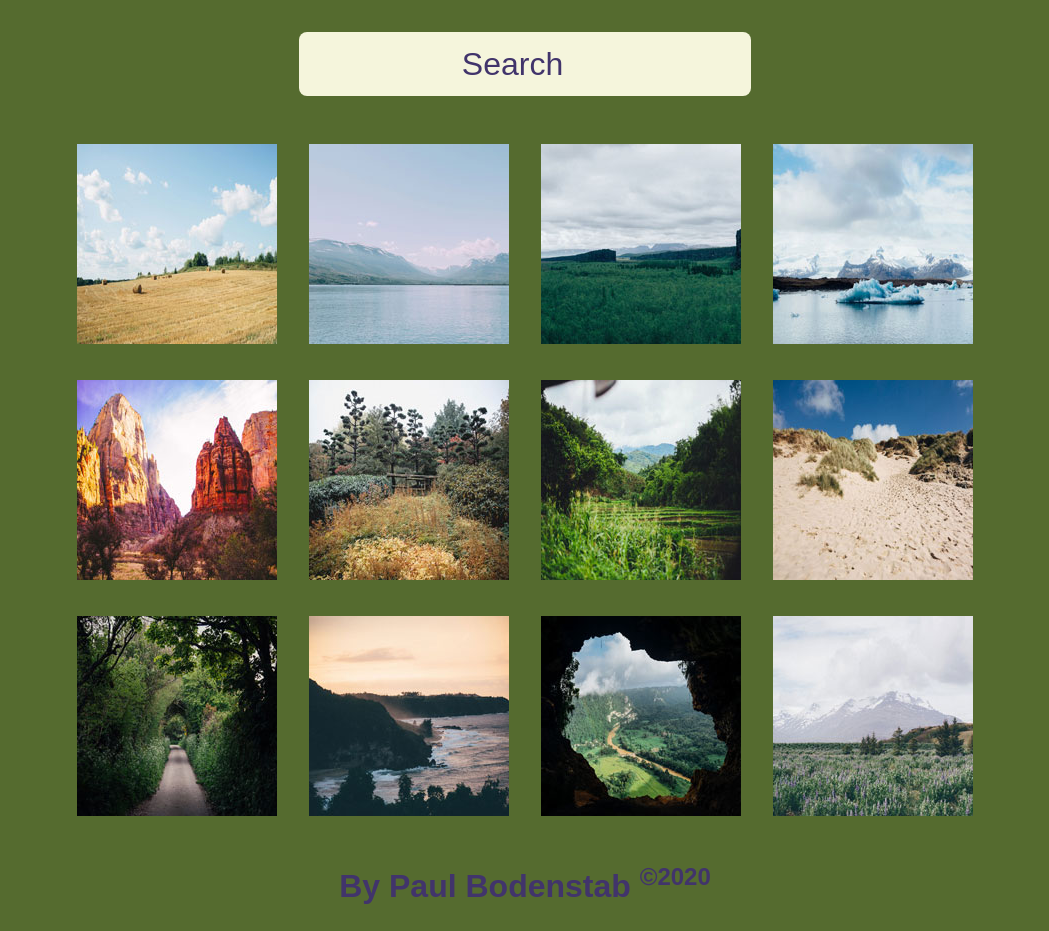
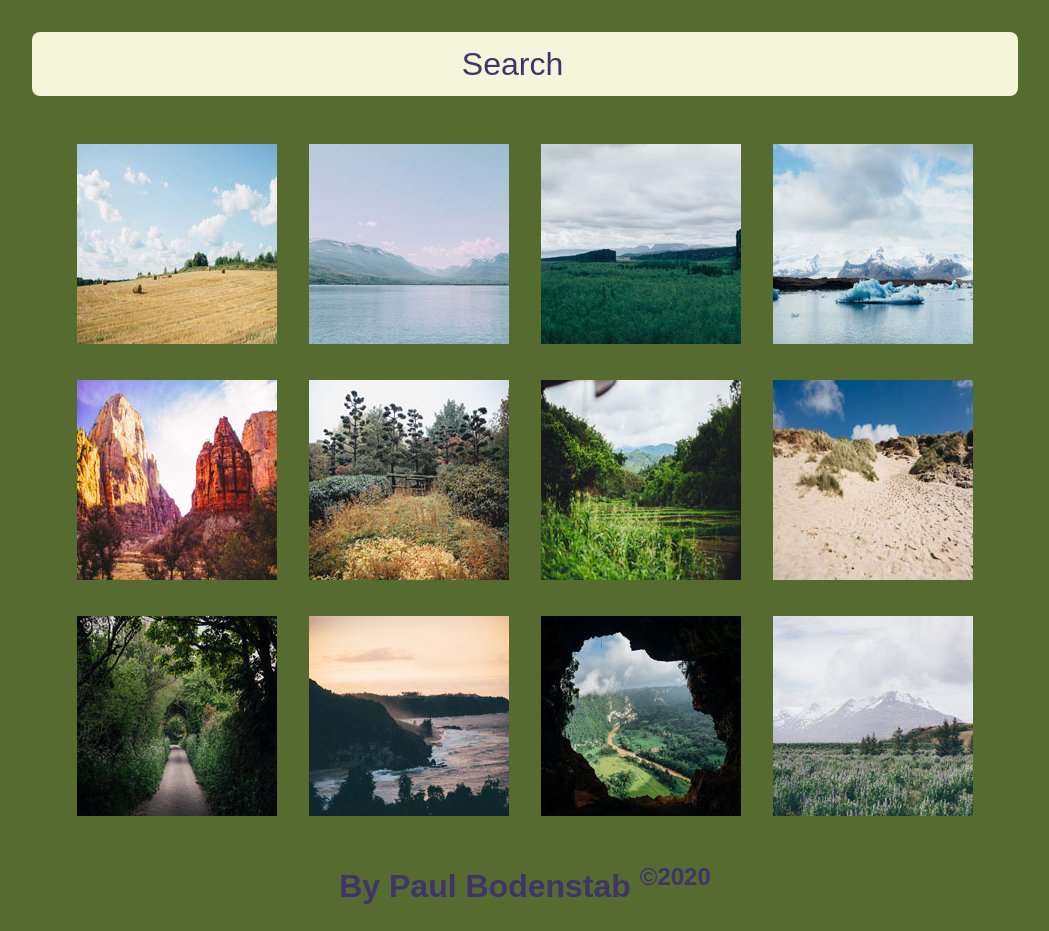
Before and after one commit to bodenstabp/image-search-engine, a plain HTML site: page index.html in a window 1280 px wide. Shown: the whole page, without its empty margins (115-1164 px from the left). Drawn offline with Linux system fonts and the light colour scheme.

Commit message:
search bar fix

```diff
--- a/scss/styles.scss
+++ b/scss/styles.scss
@@ -21,7 +21,7 @@ body{
     border-radius: 0.5rem;
     padding: 2rem 1rem;
     height: 2.5rem;
-    max-width: 800px;
+    width: 80%;
     outline: none;
     font-size: 2rem;
 
```
Also changed, not shown: css/styles.css.
